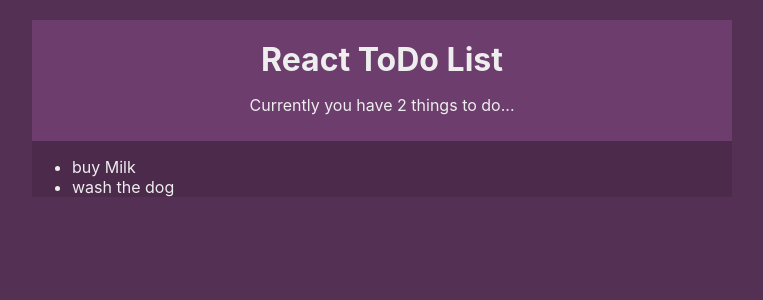
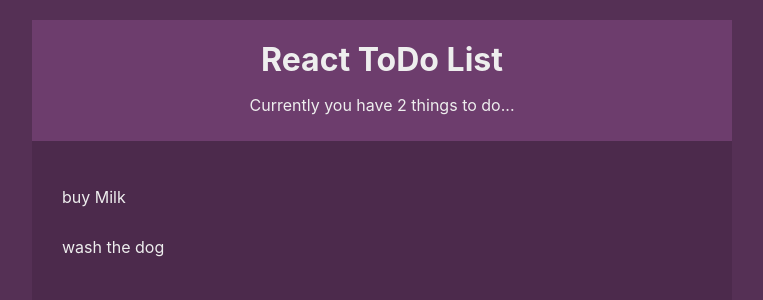
Before and after one commit to lucfercas/ToDoList-React, a React (Create React App) app: page / in a window 1280 px wide. Shown: the top 300 px of the page, without its empty margins (258-1021 px from the left). Built offline with nearby package versions, Linux system fonts and the light colour scheme.

Commit message:
update some css on list

```diff
--- a/src/App.js
+++ b/src/App.js
@@ -10,9 +10,6 @@ function App() {
       <ListContextProvider>
         <Navbar />
         <ListDisplay />
-
-
-
       </ListContextProvider>
 
      {/* <Add /> */}
--- a/src/components/ItemDetails.jsx
+++ b/src/components/ItemDetails.jsx
@@ -6,7 +6,7 @@ const ItemDetails = ({ item }) => {
     const { removeTodo } = useContext(ListContext)
     return (
 
-      <li>
+      <li onClick = {() => removeTodo(item.id)}>
         <div className="title">{item.title}</div>
       </li>
     )
--- a/src/index.css
+++ b/src/index.css
@@ -29,3 +29,22 @@ code {
 .navbar h1{
   margin: 10px 0;
 }
+
+.book-list {
+  padding: 20px;
+  margin-bottom: 20px;
+}
+.book-list ul{
+  padding: 0;
+  list-style-type: none;
+}
+.book-list li {
+  padding: 10px;
+  margin: 10px auto;
+  border-radius: 10px;
+}
+
+.book-list li:hover{
+  opacity: 0.7;
+
+}
```
